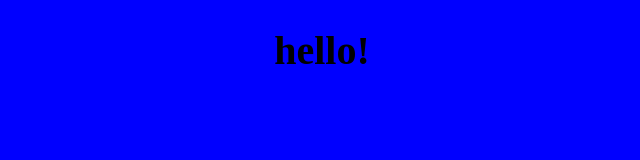
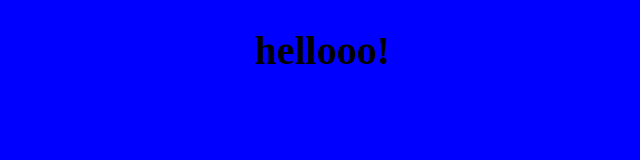
Before and after one commit to AmandaPakalniskyte/Webpage, a plain HTML site: page index.html in a window 1280 px wide. Shown: the whole page, without its empty margins (318-958 px from the left). Drawn offline with Linux system fonts and the light colour scheme; files that its build step writes are made by us from their sources.

Commit message:
index failas

```diff
--- a/index.html
+++ b/index.html
@@ -8,6 +8,6 @@
     <title>Document</title>
 </head>
 <body>
-    <h1>hello!</h1>
+    <h1>hellooo!</h1>
 </body>
 </html>
```
